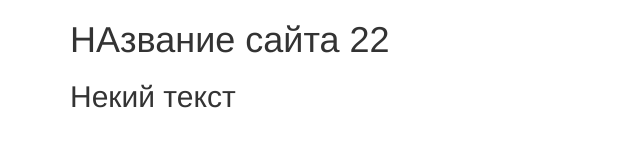
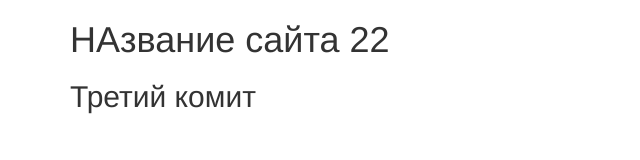
Before and after one commit to Denchik23/git, a plain HTML site: page index.html in a window 1280 px wide. Shown: the whole page, without its empty margins (0-640 px from the left). Drawn offline with nearby package versions, Linux system fonts and the light colour scheme.

Commit message:
third commit

```diff
--- a/index.html
+++ b/index.html
@@ -23,7 +23,7 @@
 		<div class="row">
 			<div class="col-md-12">
 				<h1>НАзвание сайта 22</h1>
-				<h2>Некий текст</h2>
+				<h2>Третий комит</h2>
 			</div>
 		</div>
 	</div>
```
